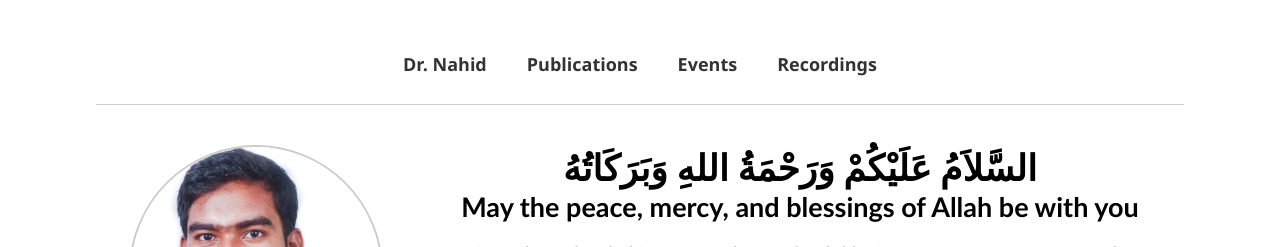
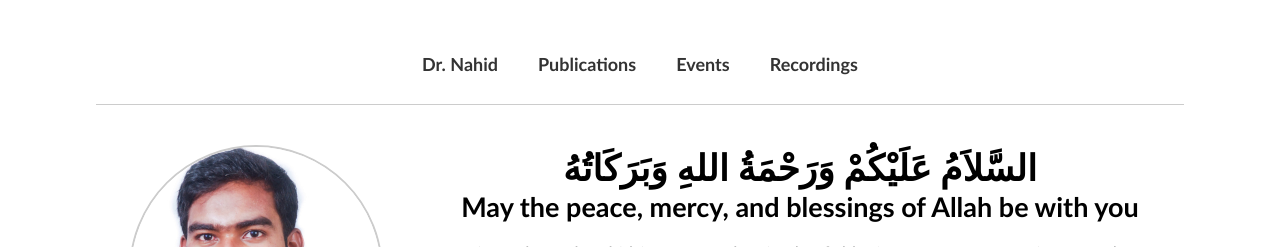
Before and after one commit to FiruzAhamed/firuzahamed.github.io, a Jekyll site: the page built from index.md, in a window 1280 px wide. Shown: the top 247 px of the page. Built offline with Jekyll 4.4.1, drawn with Linux system fonts in a browser that asks for light colours.

Commit message:
Update style.css
Signed-off-by: Firuz Ahamed Nahid <122635742+FiruzAhamed@users.noreply.github.com>

```diff
--- a/assets/css/style.css
+++ b/assets/css/style.css
@@ -29,7 +29,7 @@ body {
   justify-content: center;
   align-items: center;
   font-weight: bold;
-  font-family: 'Segoe UI', Tahoma, Geneva, Verdana, sans-serif;
+  font-family: Calibri,'Segoe UI', Tahoma, Geneva, Verdana, sans-serif;
   position: sticky;
   top: 0;
   z-index: 999;
```
